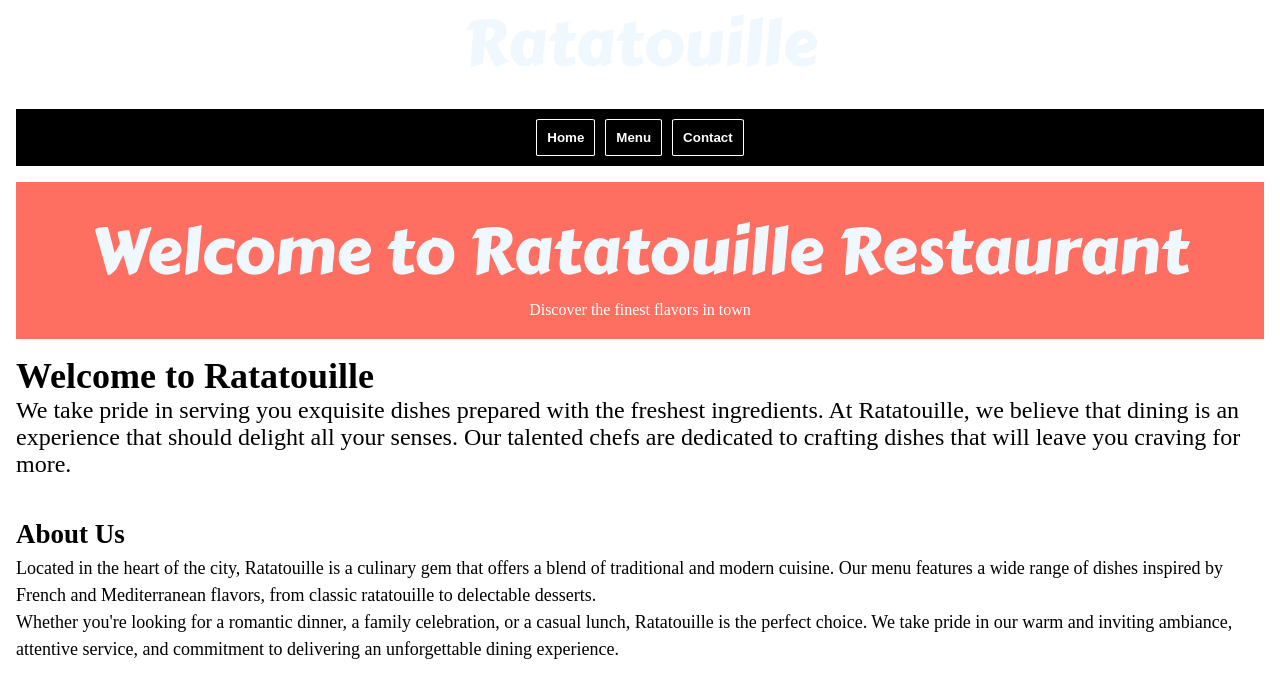
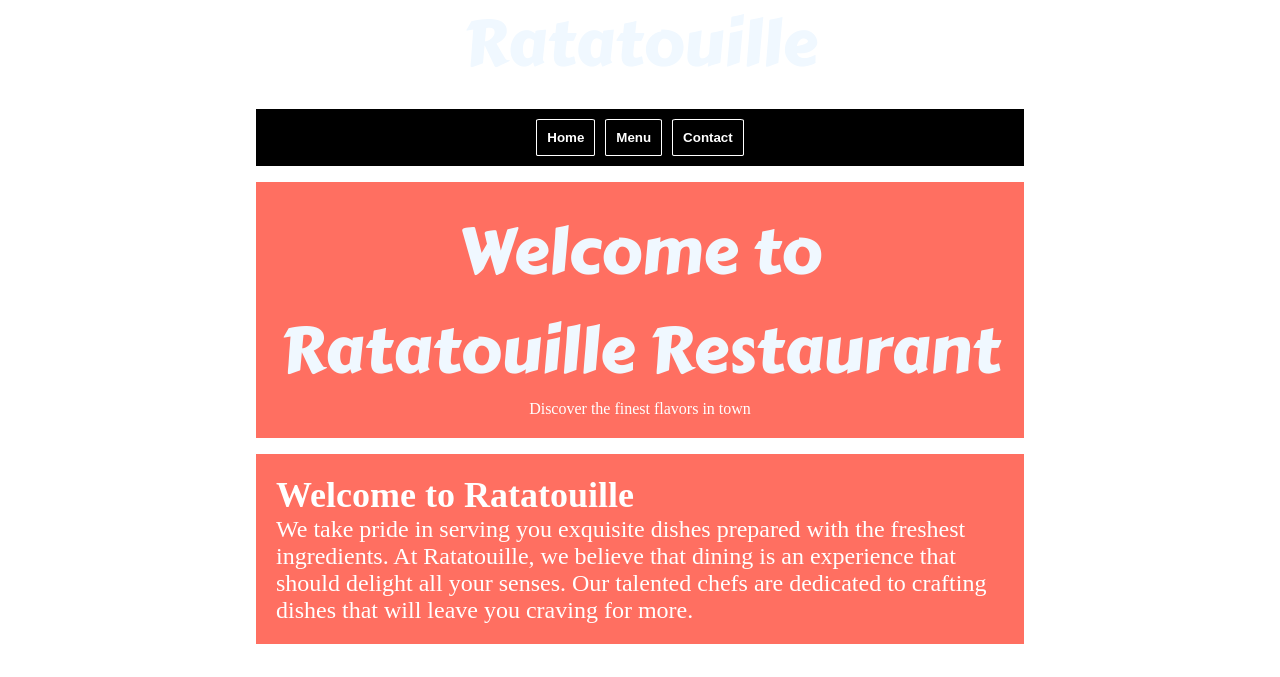
Before and after one commit to hoangvu2002/restaurant-page, a website built with webpack: page dist/index.html in a window 1280 px wide. Shown: the part 204-881 px from the top of the page. Built offline with Linux system fonts and the light colour scheme.

Commit message:
Modify CSS

```diff
--- a/src/style.css
+++ b/src/style.css
@@ -33,6 +33,7 @@ h1 {
     flex-direction: column;
     align-items: center;
     gap: 1rem;
+    max-width: 800px;
 }
 
 .nav-bar {
@@ -76,9 +77,15 @@ h1 {
 .welcome {
     font-size: 24px;
     margin-bottom: 20px;
+    background-color: #FF6F61;
+    color: white;
+    padding: 20px;
 }
 .about {
     font-size: 18px;
     line-height: 1.5;
     margin-bottom: 30px;
+    padding: 20px;
+    background-color: #FF6F61;
+    color: white;
 }
```
Also changed, not shown: dist/bundle.js.
